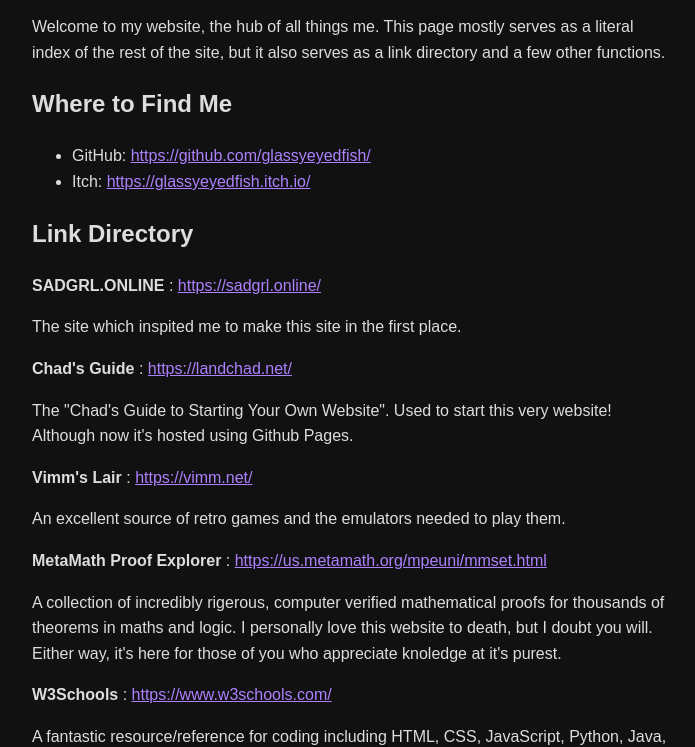
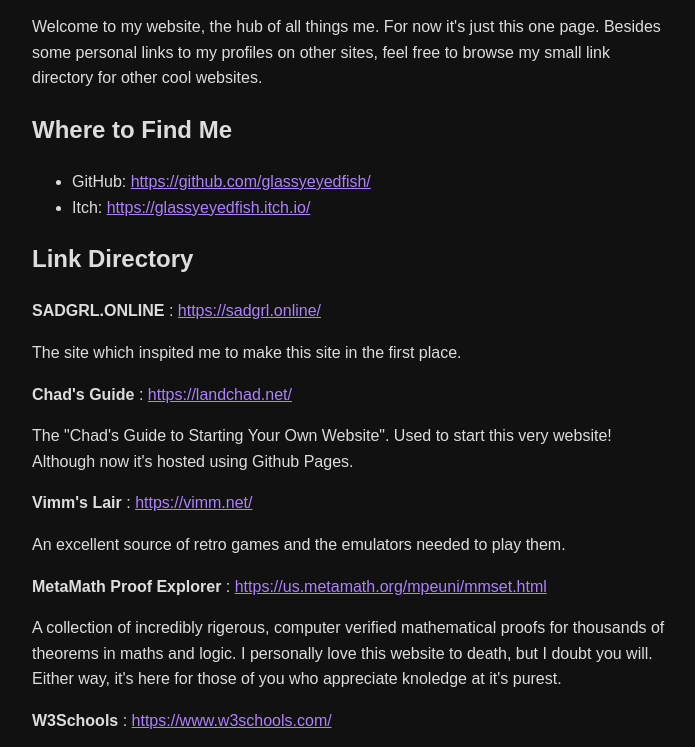
Before and after one commit to glassyeyedfish/glassyeyed.fish, a plain HTML site: page index.html in a window 1280 px wide. Shown: the part 80-827 px from the top of the page, without its empty margins (288-983 px from the left). Drawn offline with Linux system fonts and the light colour scheme.

Commit message:
Redid intro paragraph.

```diff
--- a/index.html
+++ b/index.html
@@ -41,10 +41,9 @@ pre {
 
 <h1>Glassy Eyed Fish</h1>
 
-<p>Welcome to my website, the hub of all things me. This page mostly serves as a
-literal index of the rest of the site, but it also serves as a link directory
-and a few other functions.</p>
-
+<p>Welcome to my website, the hub of all things me. For now it's just this one
+page. Besides some personal links to my profiles on other sites, feel free
+to browse my small link directory for other cool websites.
 <h2>Where to Find Me</h2>
 
 <ul>
```
